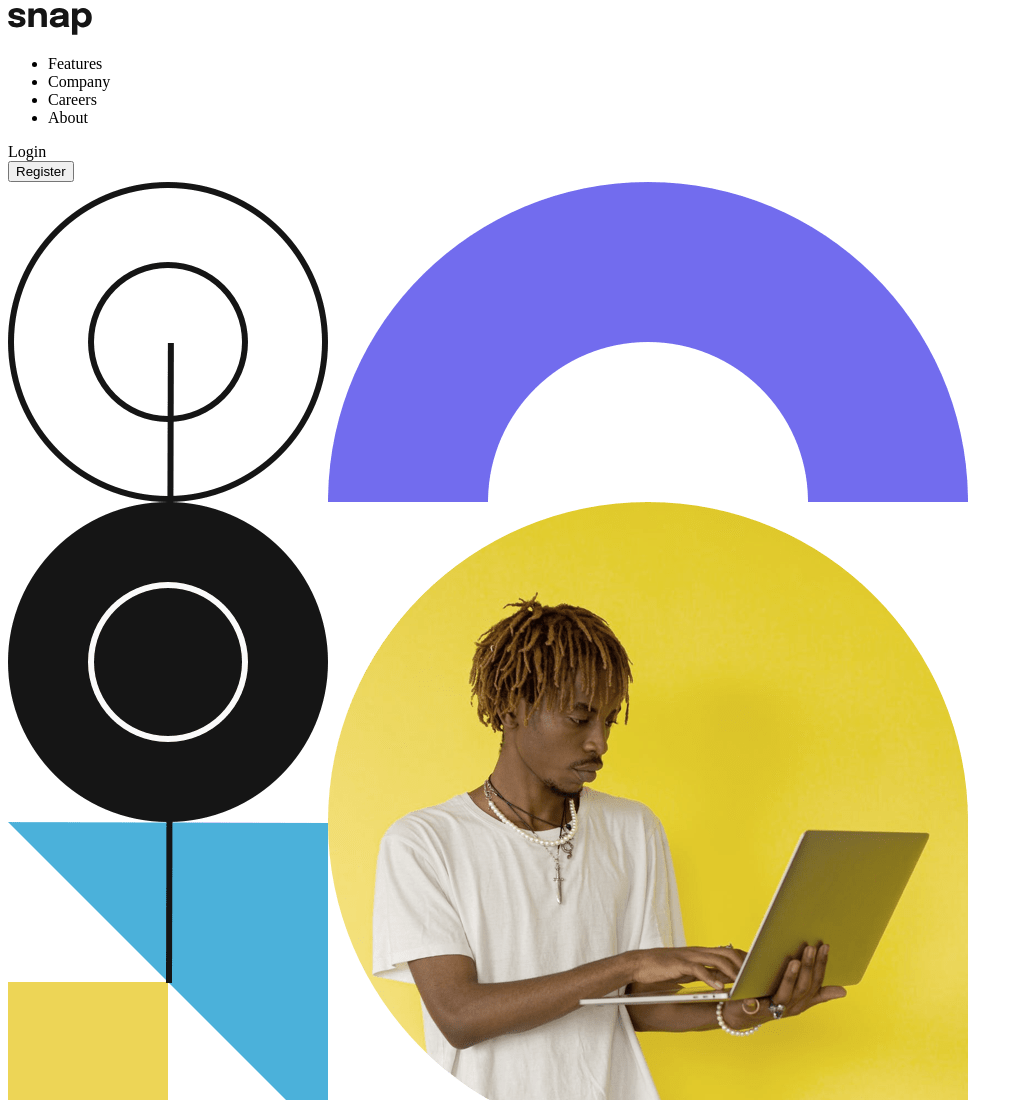
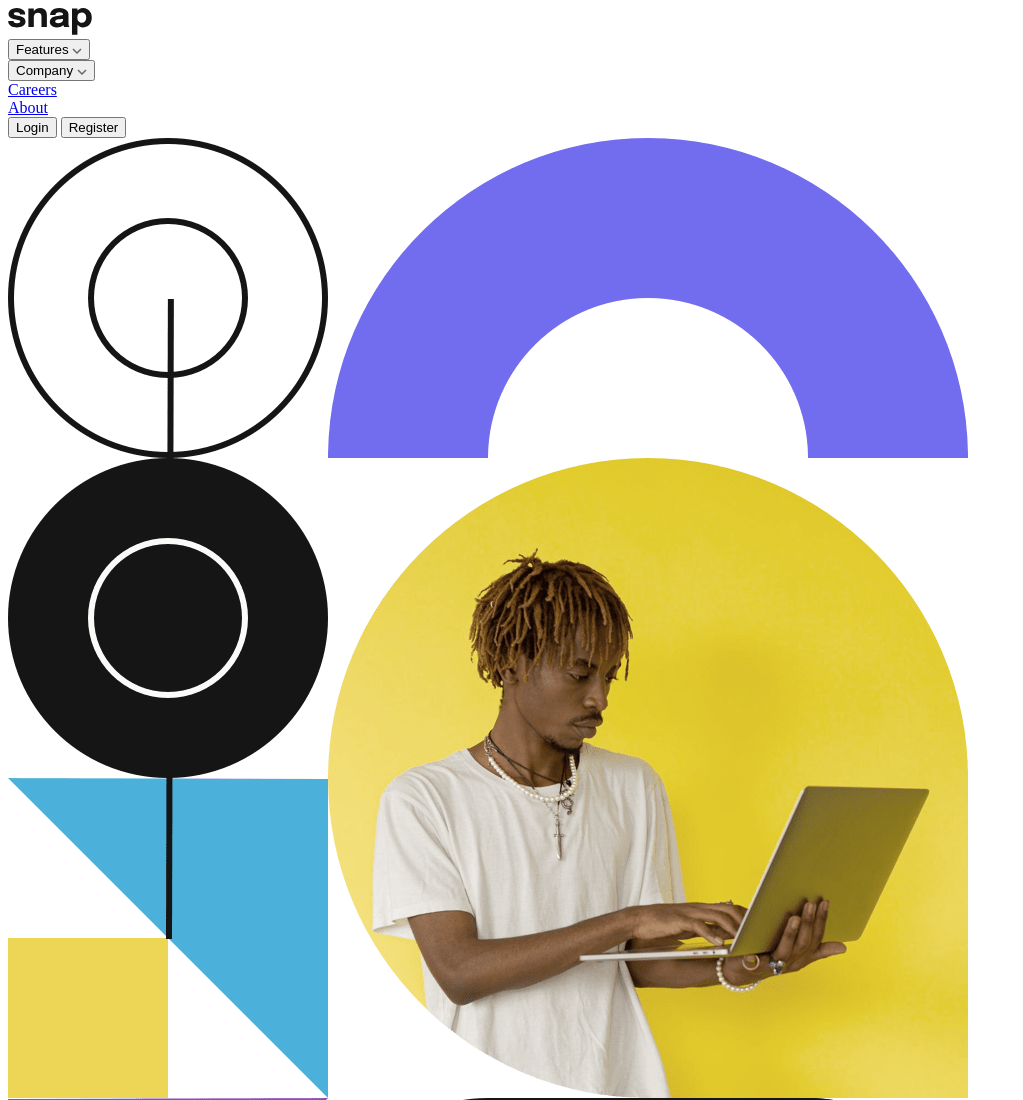
Before and after one commit to AntonWelliver/page-dropdown, a plain HTML site: page index.html in a window 1280 px wide. Shown: the top 1100 px of the page, without its empty margins (0-1023 px from the left). Drawn offline with Linux system fonts and the light colour scheme.

Commit message:
modified html navbar

```diff
--- a/index.html
+++ b/index.html
@@ -15,17 +15,35 @@
 		<title>Frontend Mentor | Intro section with dropdown navigation</title>
 	</head>
 	<body>
-		<header class="header">
+		<header class="navbar">
 			<img src="images/logo.svg" alt="snap logo" />
-			<ul>
-				<li>Features</li>
-				<li>Company</li>
-				<li>Careers</li>
-				<li>About</li>
-			</ul>
-			<div>
-				<div>Login</div>
-				<button>Register</button>
+			<div class="main-menu">
+				<div>
+					<button class="dropdown-button">
+						<span>Features</span>
+						<img
+							src="images/icon-arrow-down.svg"
+							alt="arrow-down"
+							id="features-arrow"
+						/>
+					</button>
+				</div>
+				<div>
+					<button class="dropdown-button">
+						<span>Company</span>
+						<img
+							src="images/icon-arrow-down.svg"
+							alt="arrow-down"
+							id="company-arrow"
+						/>
+					</button>
+				</div>
+				<div><a href="#" class="menu-links">Careers</a></div>
+				<div><a href="#" class="menu-links">About</a></div>
+			</div>
+			<div class="profile-access">
+				<button class="login-button">Login</button>
+				<button class="register-button">Register</button>
 			</div>
 		</header>
 
```
